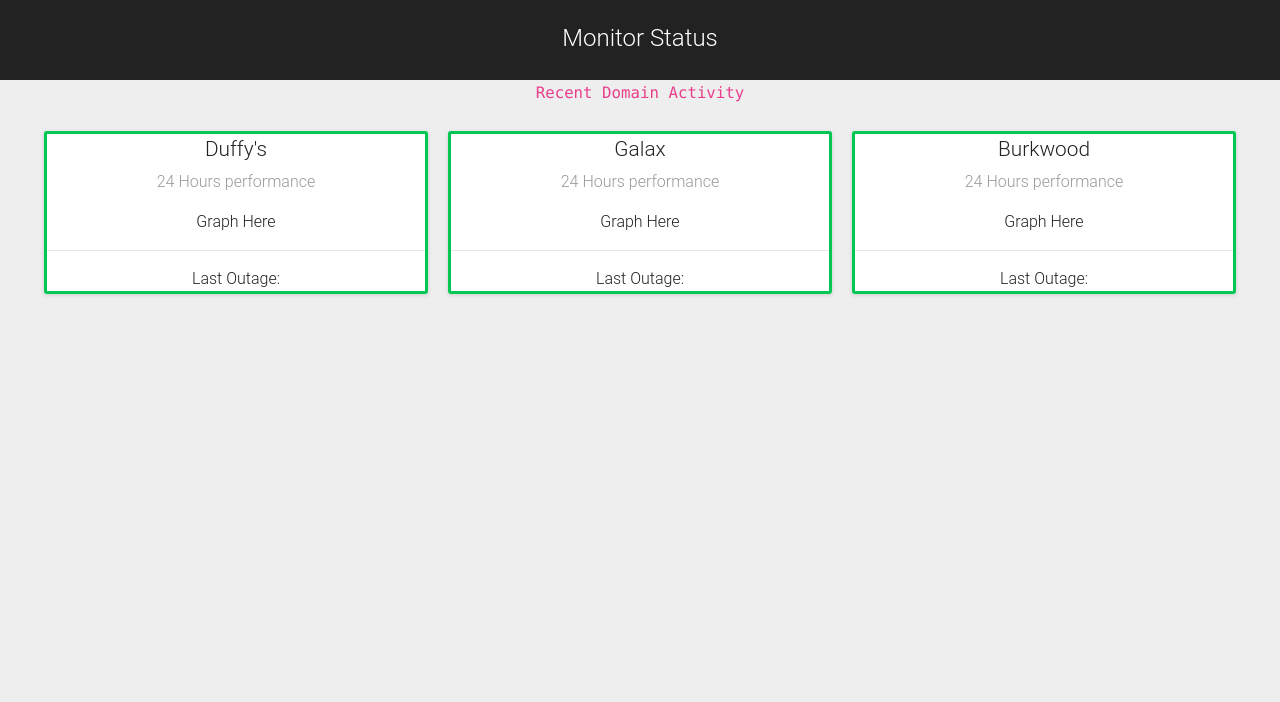
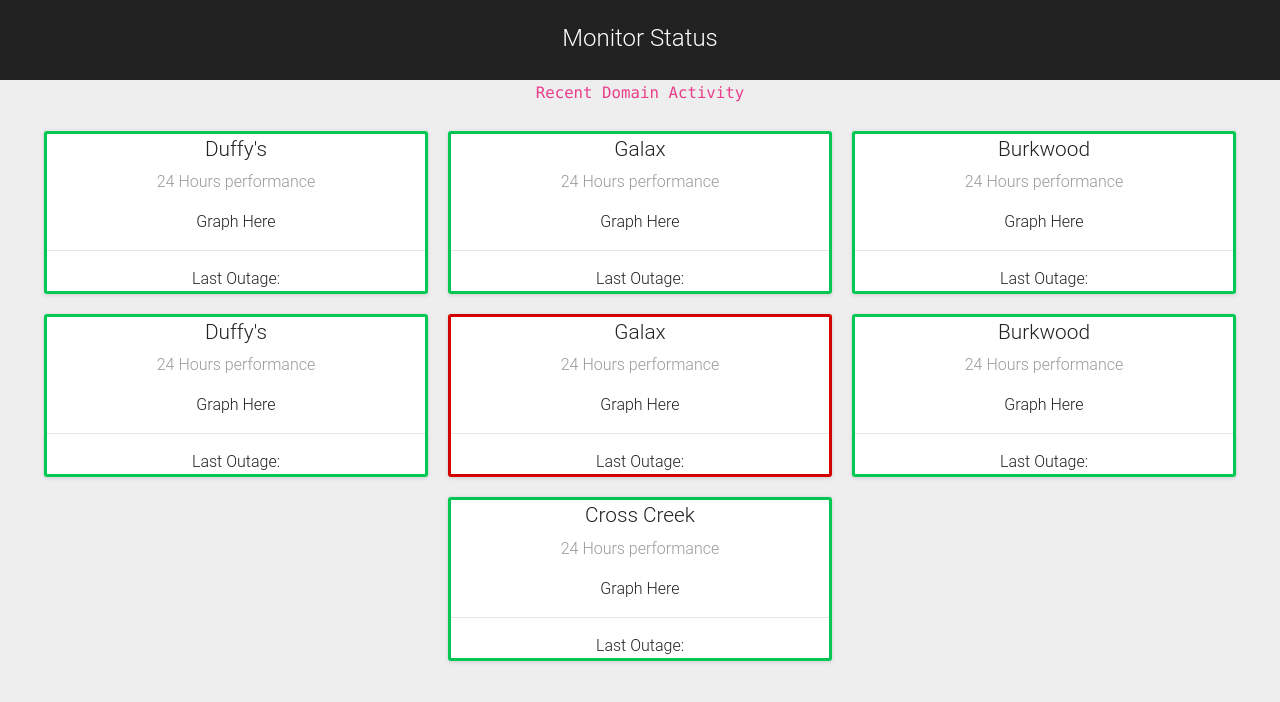
Before and after one commit to jtmarshall/react, a React (Create React App) app in the folder monitor-view/: page / in a window 1280 px wide. Shown: the top 702 px of the page. Built offline with nearby package versions, Linux system fonts and the light colour scheme.

Commit message:
change domain list to map, and set isError prop to specify styling for border

```diff
--- a/monitor-view/src/App.js
+++ b/monitor-view/src/App.js
@@ -3,7 +3,6 @@ import { Route } from 'react-router-dom';
 import './App.css';
 import 'bootstrap/dist/css/bootstrap.min.css';
 import './assets/css/material-dashboard.css';
-import DomainCard from './components/domain-card';
 import StatusView from './views/status.view';
 
 class App extends Component {
--- a/monitor-view/src/components/domain-card.js
+++ b/monitor-view/src/components/domain-card.js
@@ -1,16 +1,23 @@
 import React, { Component } from "react";
 
 const cardStyle = {
-    width: '30%',
-    margin: '10px',
-    color: '#222',
-    border: '3px solid #00C853'
-  };
+  width: '30%',
+  margin: '10px',
+  color: '#222',
+  border: '3px solid #00C853'
+};
+
+const errStyle = {
+  width: '30%',
+  margin: '10px',
+  color: '#222',
+  border: '3px solid #D50000'
+};
 
 export class DomainCard extends Component {
   render() {
     return (
-      <div className="card" style={cardStyle}>
+      <div className="card" style={this.props.isError ? errStyle : cardStyle}>
         <div className="header">
           <h4 className="title">{this.props.domain}</h4>
           <p className="category">{this.props.category}</p>
--- a/monitor-view/src/views/status.view.js
+++ b/monitor-view/src/views/status.view.js
@@ -6,12 +6,15 @@ var legendSales = {
     types: ["info", "danger", "warning"]
 };
 
+console.log(typeof(legendSales));
+
 var domains = ["Duffy's", "Galax", "Burkwood"];
-// var domains = {
-//   "Duffy's": 0,
-//   "Galax": 1,
-//   "Burkwood": 0
-// };
+var domainObj = {
+  "Duffy's": false,
+  "Galax": true,
+  "Burkwood": false,
+  "Cross Creek": false
+};
 
 class StatusView extends Component {
     render() {
@@ -33,6 +36,24 @@ class StatusView extends Component {
               }
             />;
           })}
+
+          {Object.keys(domainObj).map(function(keyName, keyIndex) {
+            // Use keyName to get current key's name, domainObj[keyName] to get value
+            return <DomainCard
+              statsIcon="fa fa-history"
+              key={keyIndex}
+              isError={ domainObj[keyName] }
+              id="chartHours"
+              domain={ keyName }
+              category="24 Hours performance"
+              stats="Last Outage: "
+              content={
+                <div className="ct-chart">
+                  Graph Here
+                </div>
+              }
+            />;
+          })}
         </div>
       );
     }
```
